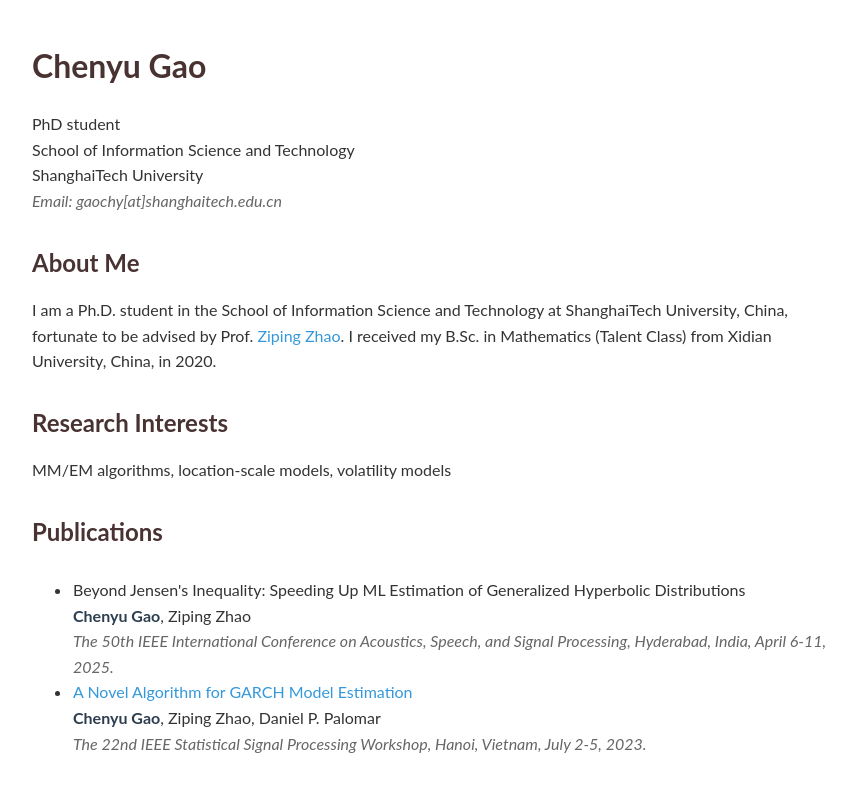
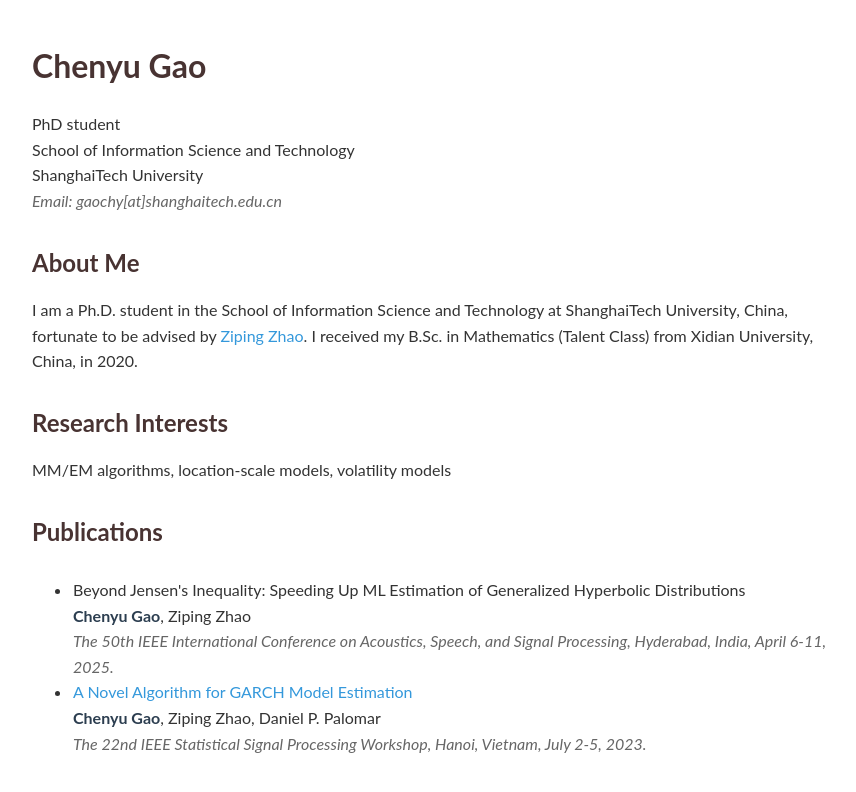
Before and after one commit to chyugao/chyugao.github.io, a plain HTML site: page index.html in a window 1280 px wide. Shown: the whole page, without its empty margins (208-1064 px from the left). Drawn offline with Linux system fonts and the light colour scheme.

Commit message:
Update index.html

```diff
--- a/index.html
+++ b/index.html
@@ -67,7 +67,7 @@
     <span class="email">Email: gaochy[at]shanghaitech.edu.cn</span></p>
 
     <h2>About Me</h2>
-    <p>I am a Ph.D. student in the School of Information Science and Technology at ShanghaiTech University, China, fortunate to be advised by Prof. <a href="zipingzhao.com">Ziping Zhao</a>. I received my B.Sc. in Mathematics (Talent Class) from Xidian University, China, in 2020.</p>
+    <p>I am a Ph.D. student in the School of Information Science and Technology at ShanghaiTech University, China, fortunate to be advised by <a href="www.zipingzhao.com">Ziping Zhao</a>. I received my B.Sc. in Mathematics (Talent Class) from Xidian University, China, in 2020.</p>
 
     <h2>Research Interests</h2>
     <p>MM/EM algorithms, location-scale models, volatility models</p>
```
